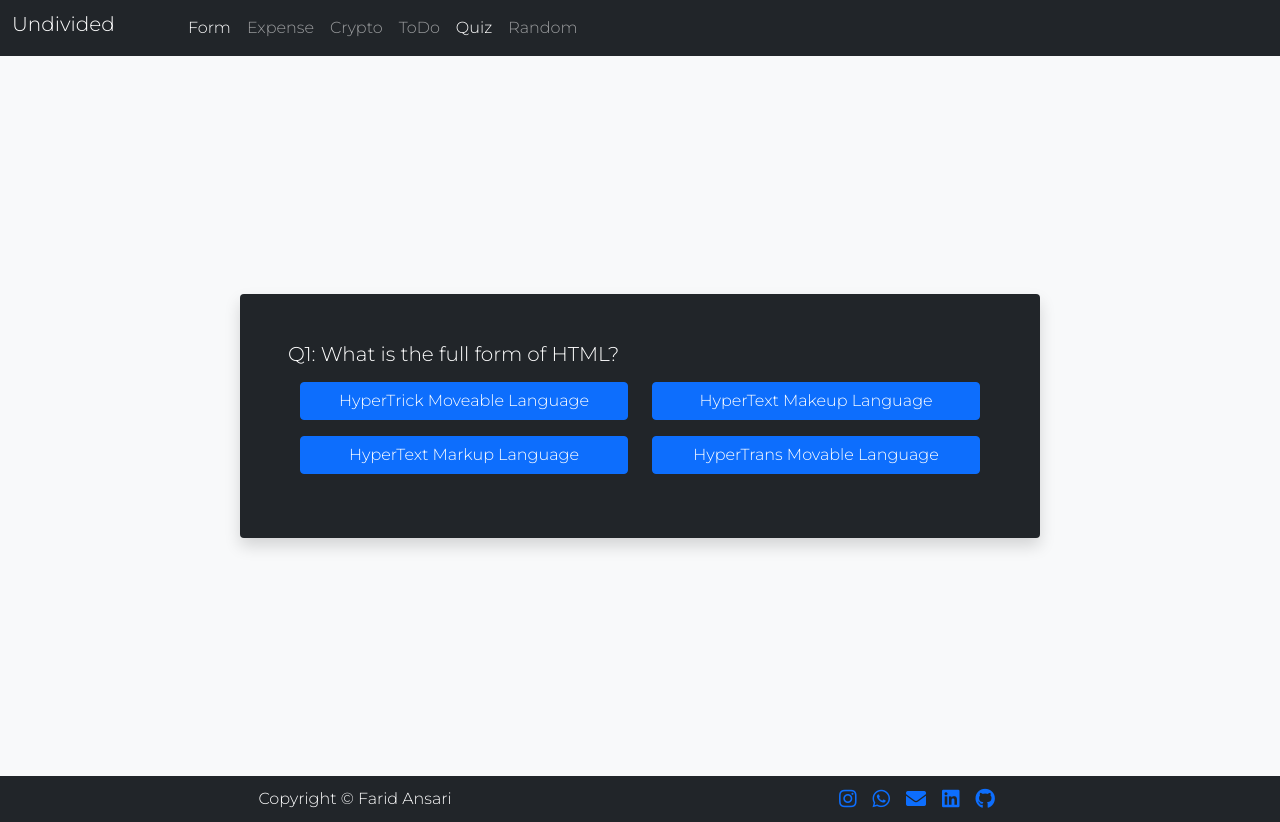
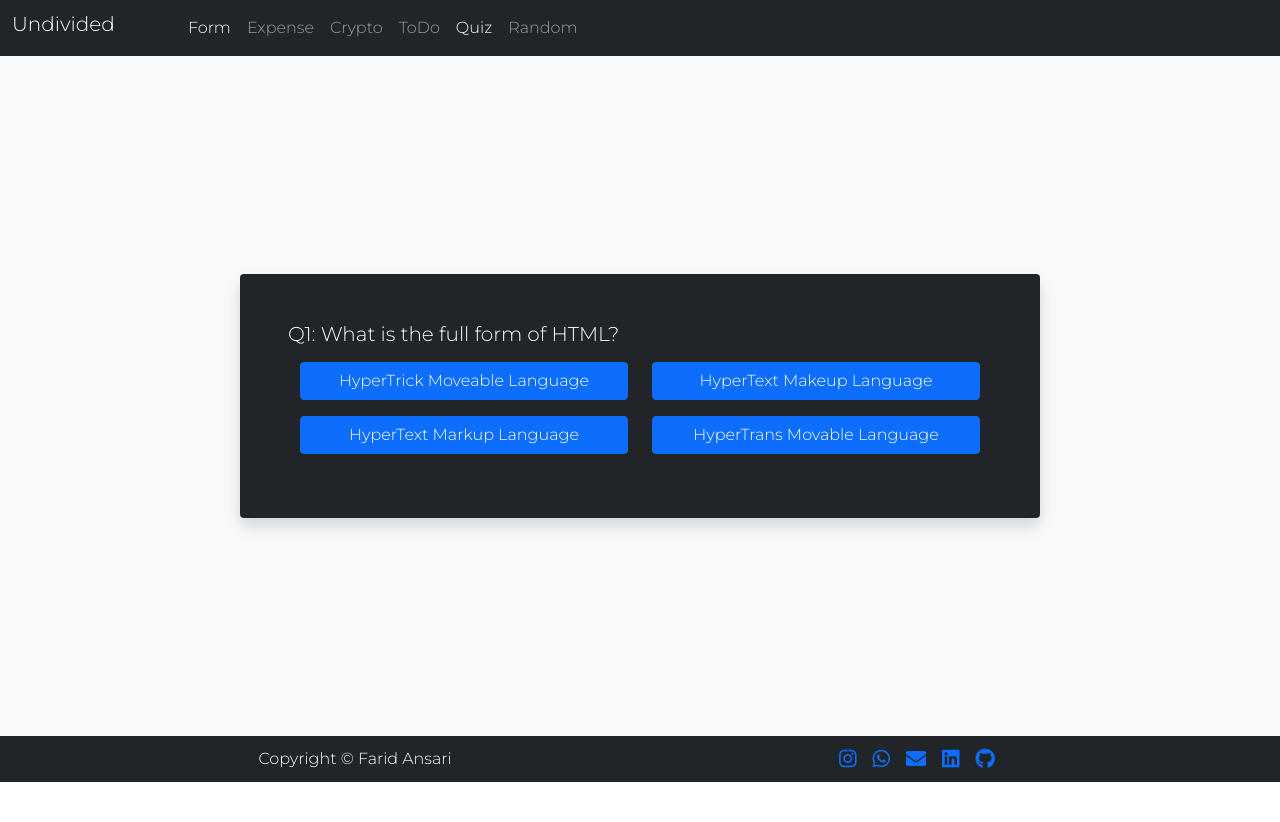
Before and after one commit to iamfaridansari/undivided, a React (Create React App) app: page /quiz in a window 1280 px wide. After the commit the page ends 800 px from the top, so only its background shows below. Built offline with nearby package versions, Linux system fonts and the light colour scheme.

Commit message:
basic changes

```diff
--- a/src/App.js
+++ b/src/App.js
@@ -16,14 +16,17 @@ function App() {
     <>
       <NavBar />
       <Switch>
-        <Route exact path="/expense" component={Expense} />
-        <Route exact path="/todo" component={ToDo} />
-        <Route exact path="/crypto" component={Crypto} />
-        <Route exact path="/quiz" component={Quiz} />
-
         <Route exact path="/" component={Form} />
         <Route exact path="/form/signup" component={Signup} />
         <Route exact path="/form/login" component={Login} />
+
+        <Route exact path="/expense" component={Expense} />
+
+        <Route exact path="/crypto" component={Crypto} />
+
+        <Route exact path="/todo" component={ToDo} />
+
+        <Route exact path="/quiz" component={Quiz} />
 
         <Route exact path="/random" component={Random} />
       </Switch>
--- a/src/index.css
+++ b/src/index.css
@@ -35,7 +35,7 @@ td button {
   overflow-y: auto;
 }
 .fluid {
-  min-height: 90vh;
+  min-height: 85vh;
 }
 .brand {
   text-decoration: none;
```
Also changed, not shown: src/NavBar/NavBar.jsx (+0 -12 lines).
